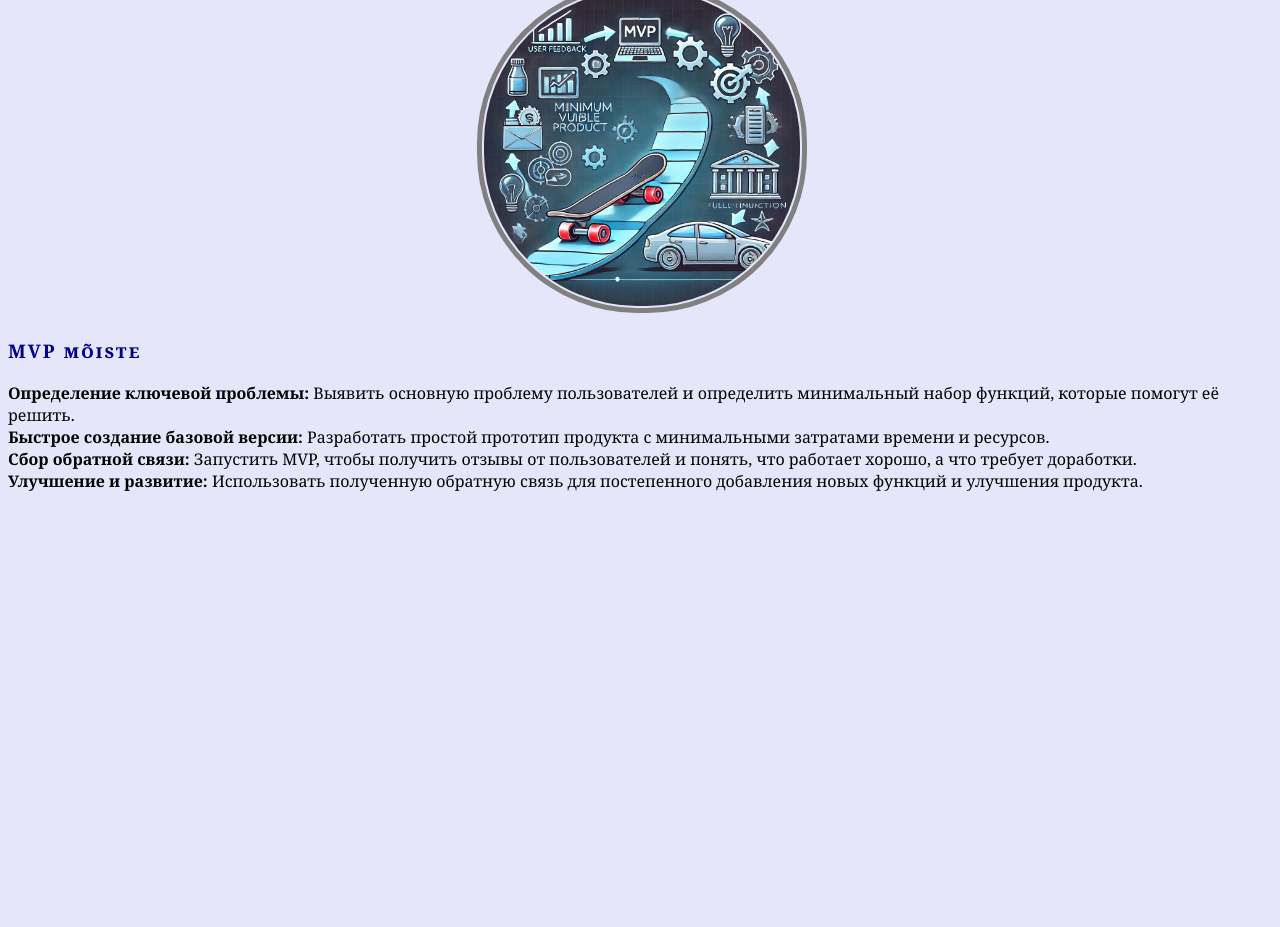
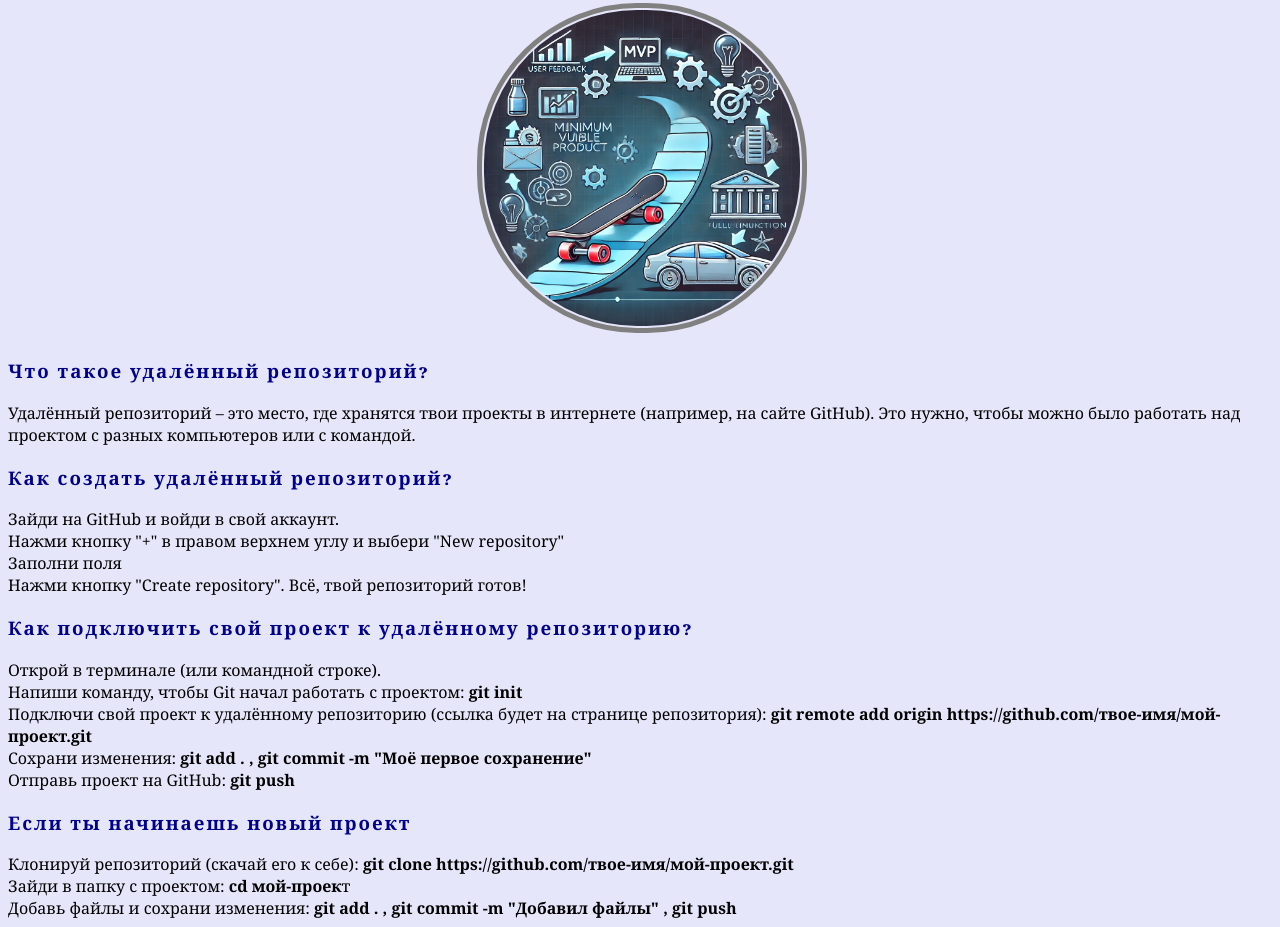
Before and after one commit to q1zeka1q/evgeniyvasiliev, a plain HTML site: page index.html in a window 1280 px wide. Shown: the part 729-1656 px from the top of the page. Before the commit the page ends 1229 px from the top, so only its background shows below. Drawn offline with Linux system fonts and the light colour scheme.

Commit message:
teksti lisamine

```diff
--- a/index.html
+++ b/index.html
@@ -32,11 +32,26 @@
 <div id="pilt"><img src="430935ee-3192-43a2-be88-d5a215d2b1f1.webp"/></div>
 <div id="issue2">
 
-    <h3>MVP mõiste</h3>
-    <div><b> Определение ключевой проблемы:</b> Выявить основную проблему пользователей и определить минимальный набор функций, которые помогут её решить.</div>
-    <div> <b>Быстрое создание базовой версии:</b> Разработать простой прототип продукта с минимальными затратами времени и ресурсов.</div>
-    <div><b>Сбор обратной связи:</b> Запустить MVP, чтобы получить отзывы от пользователей и понять, что работает хорошо, а что требует доработки.</div>
-    <div><b>Улучшение и развитие:</b> Использовать полученную обратную связь для постепенного добавления новых функций и улучшения продукта.</div>
+    <h3>Что такое удалённый репозиторий?</h3>
+    <div>Удалённый репозиторий – это место, где хранятся твои проекты в интернете (например, на сайте GitHub). Это нужно, чтобы можно было работать над проектом с разных компьютеров или с командой.</div>
+
+    <h3>Как создать удалённый репозиторий?</h3>
+    <div>Зайди на GitHub и войди в свой аккаунт.</div>
+    <div>Нажми кнопку "+" в правом верхнем углу и выбери "New repository"</div>
+    <div>Заполни поля</div>
+    <div>Нажми кнопку "Create repository". Всё, твой репозиторий готов!</div>
+
+    <h3>Как подключить свой проект к удалённому репозиторию?</h3>
+    <div>Открой в терминале (или командной строке).</div>
+    <div>Напиши команду, чтобы Git начал работать с проектом:<b> git init</b></div>
+    <div>Подключи свой проект к удалённому репозиторию (ссылка будет на странице репозитория):<b> git remote add origin https://github.com/твое-имя/мой-проект.git</b></div>
+    <div>Сохрани изменения:<b> git add . , git commit -m "Моё первое сохранение"</b></div>
+    <div>Отправь проект на GitHub:<b> git push</b></div>
+    <h3>Если ты начинаешь новый проект</h3>
+    <div>Клонируй репозиторий (скачай его к себе):<b> git clone https://github.com/твое-имя/мой-проект.git</b></div>
+    <div>Зайди в папку с проектом:<b> cd мой-проек</b>т</div>
+    <div>Добавь файлы и сохрани изменения:<b> git add . , git commit -m "Добавил файлы" , git push</b></div>
 </div>
+
 </body>
 </html>
--- a/minuSTYLE.css
+++ b/minuSTYLE.css
@@ -10,7 +10,9 @@ h1{
     letter-spacing: 2px;
     font-variant: small-caps;
     color: darkblue;
+    text-align: center;
 }
+
 body{
     font-family:Georgia, Times, serif ;
     background-color: lavender;
@@ -33,12 +35,14 @@ h3{
     letter-spacing: 2px;
     font-variant: small-caps;
     color: darkblue;
+    width: 100%;
 }
 #pilt{
     border-radius: 160px;
     width: 100%;
     padding: 2px;
-    text-align: center
+    text-align: center;
+    margin: 20px 0 0 0;
 }
  #pilt1{
      border-radius: 160px;
```
